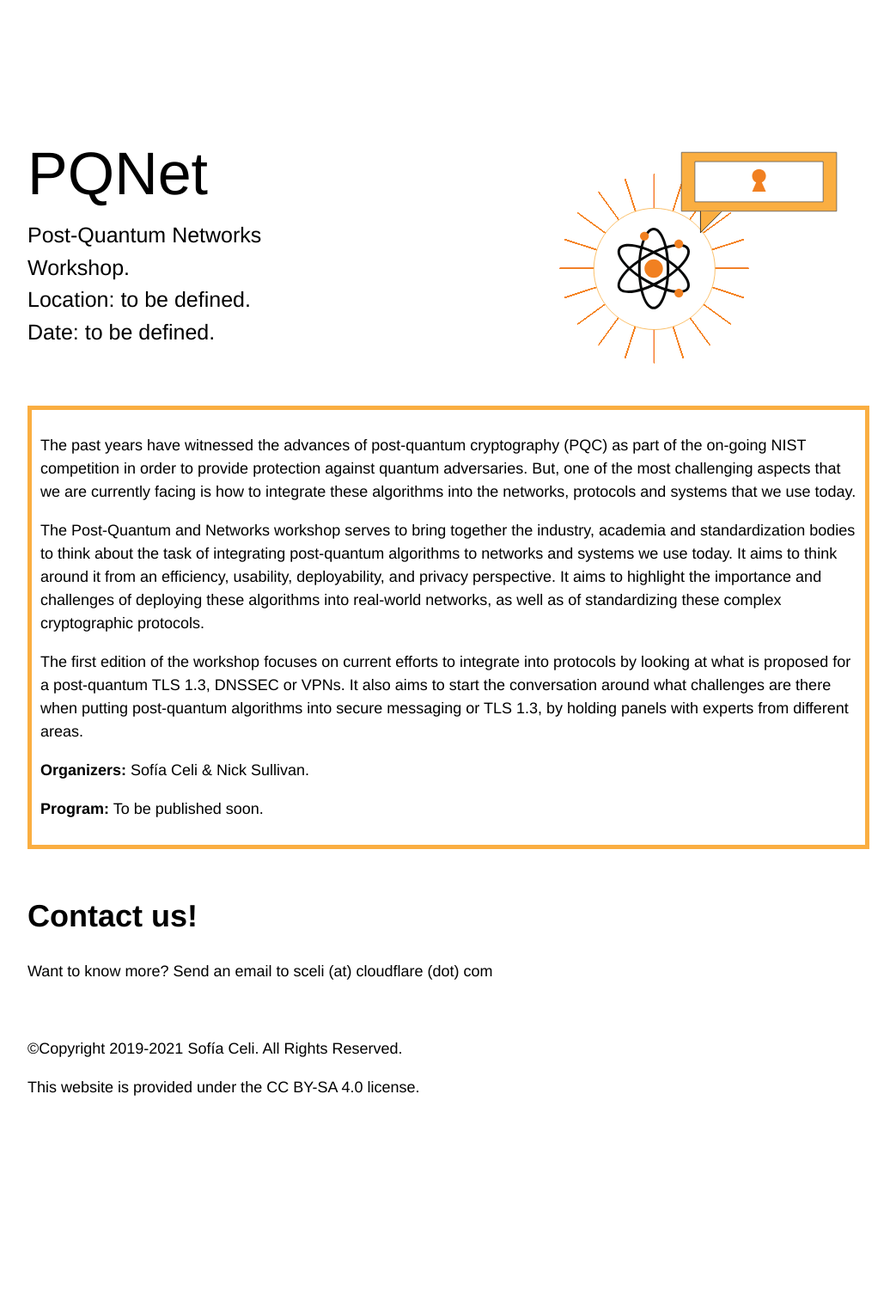
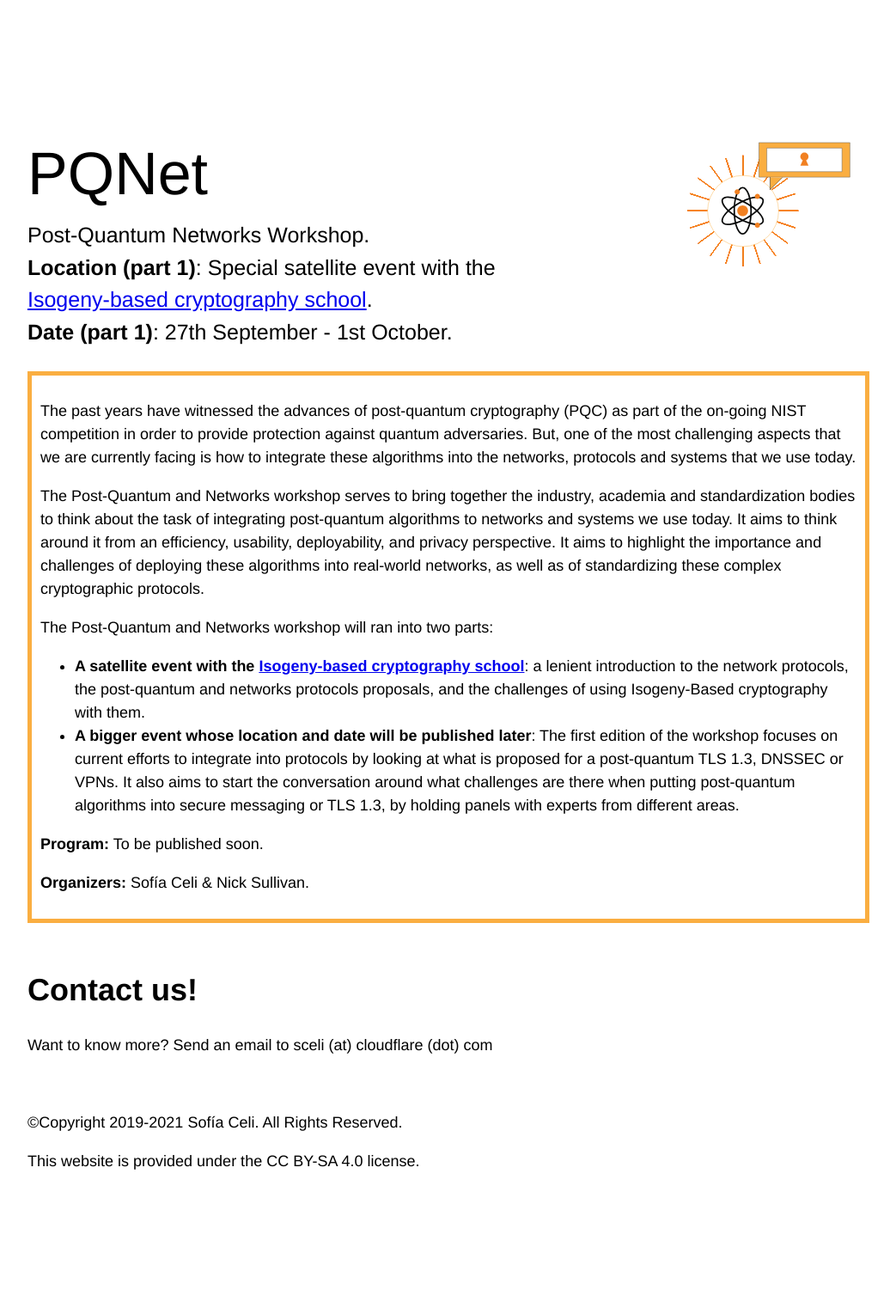
Before and after one commit to claucece/PQNet-Workshop, a Jekyll site: the page built from index.html, in a window 1280 px wide. Shown: the whole page at 86% size, without its empty margins (118-1161 px from the left). Built offline with Jekyll 4.4.1, drawn with Linux system fonts in a browser that asks for light colours; before the commit the page ends 1429 px from its top, so only the background shows below that.

Commit message:
Adding infor

```diff
--- a/index.html
+++ b/index.html
@@ -5,8 +5,8 @@
   	  <div>
         <p id="main-title">PQNet</p>
         <p id="main-description">Post-Quantum Networks Workshop.</p>
-        <p id="main-description">Location: to be defined.</p>
-        <p id="main-description">Date: to be defined.</p>
+        <p id="main-description"><strong>Location (part 1)</strong>: Special satellite event with the <a href="https://isogenyschool2020.co.uk/">Isogeny-based cryptography school</a>.</p>
+        <p id="main-description"><strong>Date (part 1)</strong>: 27th September - 1st October.</p>
   		</div>
   		<div id="main-logo">
         <svg version="1.1" id="Layer_1" xmlns="http://www.w3.org/2000/svg" xmlns:xlink="http://www.w3.org/1999/xlink" x="0px" y="0px"
@@ -2101,13 +2101,23 @@
       complex cryptographic protocols.
       </p>
       <p>
-      The first edition of the workshop focuses on current efforts to integrate
-      into protocols by looking at what is proposed for a post-quantum TLS 1.3,
-      DNSSEC or VPNs. It also aims to start the conversation around what challenges
-      are there when putting post-quantum algorithms into secure messaging or TLS
-    	1.3, by holding panels with experts from different areas.
+      The Post-Quantum and Networks workshop will ran into two parts:
+			  <ul>
+				  <li><strong>A satellite event with the <a href="https://isogenyschool2020.co.uk/">Isogeny-based cryptography school</a></strong>:
+					    a lenient introduction to the network protocols, the post-quantum and networks protocols proposals, and the challenges of
+							using Isogeny-Based cryptography with them.</li>
+				  <li><strong>A bigger event whose location and date will be published later</a></strong>:
+					    The first edition of the workshop focuses on current efforts to integrate
+              into protocols by looking at what is proposed for a post-quantum TLS 1.3,
+              DNSSEC or VPNs. It also aims to start the conversation around what challenges
+              are there when putting post-quantum algorithms into secure messaging or TLS
+    	        1.3, by holding panels with experts from different areas.
+					</li>
+				</ul>
       </p>
+      <p>
+      </p>
+    	<p><strong>Program:</strong> To be published soon.</p>
     	<p><strong>Organizers:</strong> Sofía Celi & Nick Sullivan.</p>
-    	<p><strong>Program:</strong> To be published soon.</p>
     </div>
     <br>
```
